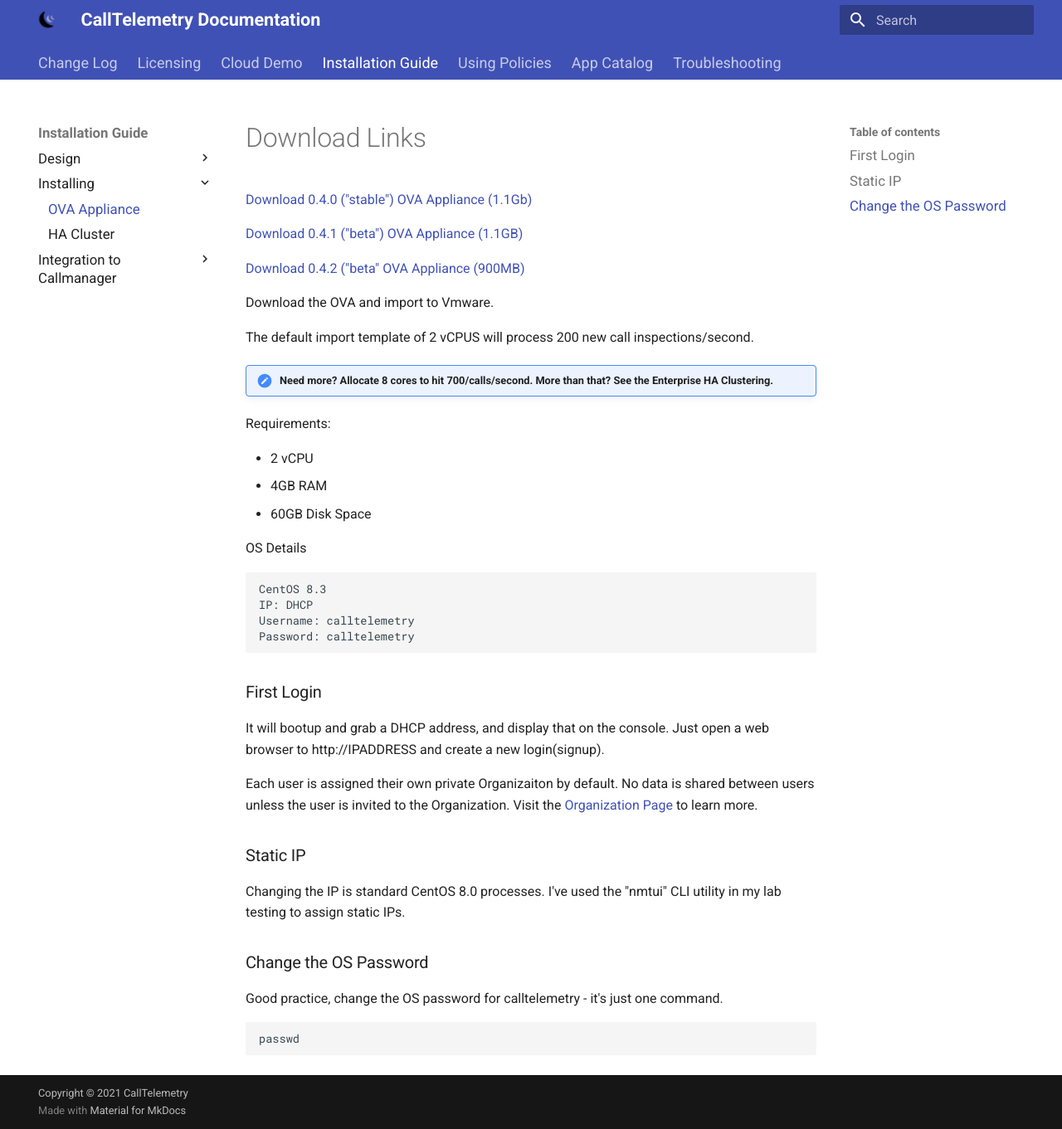
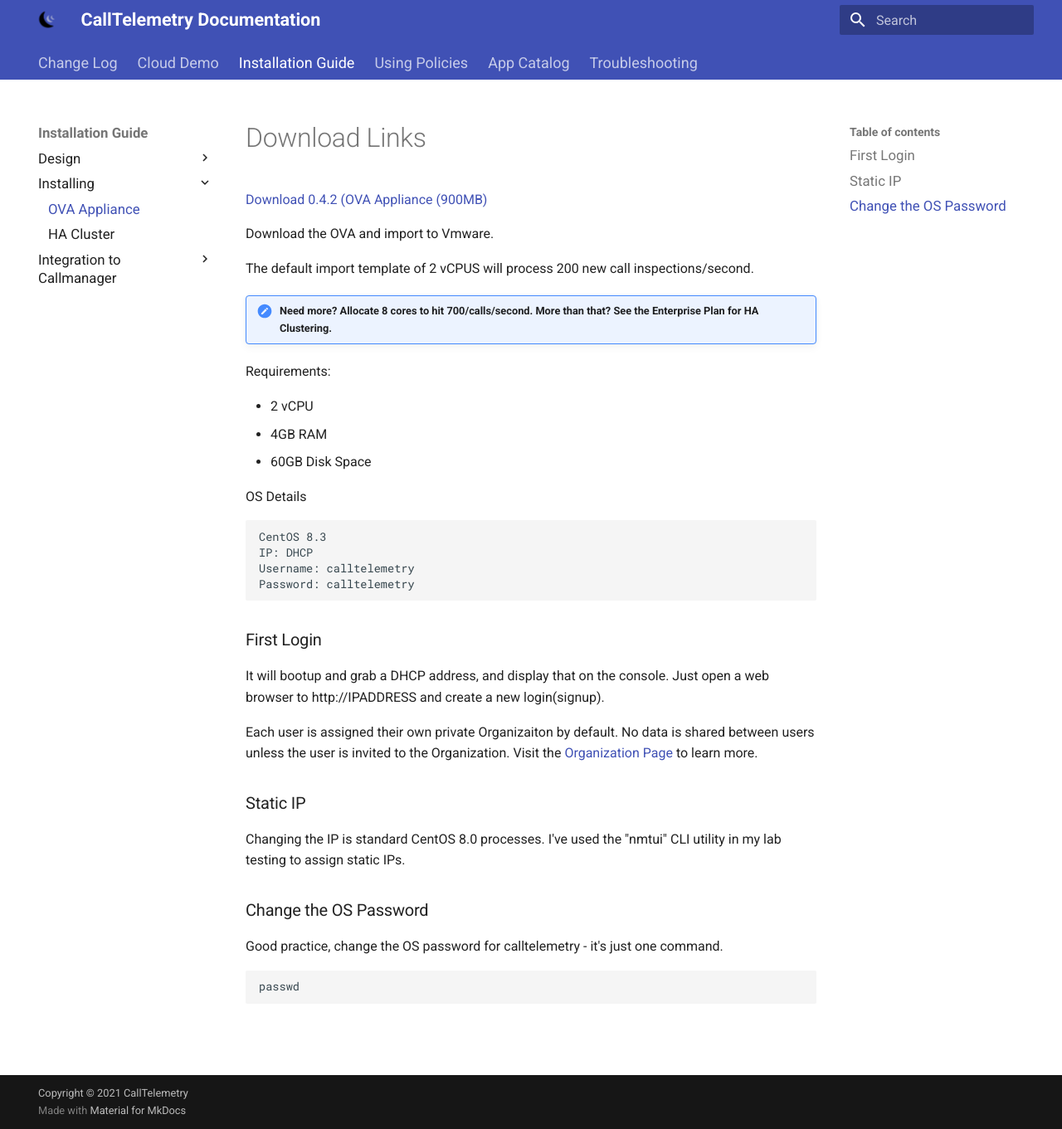
Before and after one commit to calltelemetry/calltelemetry, an MkDocs documentation site: the page built from docs/deployment/ova.md, in a window 1280 px wide and 1361 px high. Shown: the whole window at 83% size. Built offline with MkDocs 1.6.1 and Material for MkDocs 9.7.7, drawn with Linux system fonts in a browser that asks for light colours.

Commit message:
removed licensing page and 041 and 042 links

```diff
--- a/docs/deployment/ova.md
+++ b/docs/deployment/ova.md
@@ -1,15 +1,11 @@
 # Download Links
-<a href="https://storage.googleapis.com/ct_ovas/CallTelemetry-stable.ova">Download 0.4.0 ("stable") OVA Appliance (1.1Gb)</a>
-
-<a href="https://storage.googleapis.com/ct_ovas/CallTelemetry-041.ova">Download 0.4.1 ("beta") OVA Appliance (1.1GB)</a>
-
-<a href="https://storage.googleapis.com/ct_ovas/CallTelemetry-042.ova">Download 0.4.2 ("beta" OVA Appliance (900MB)</a>
+<a href="https://storage.googleapis.com/ct_ovas/CallTelemetry-042.ova">Download 0.4.2 (OVA Appliance (900MB)</a>
 
 Download the OVA and import to Vmware.
 
 The default import template of 2 vCPUS will process 200 new call inspections/second.
 
-!!! note "Need more? Allocate 8 cores to hit 700/calls/second. More than that? See the Enterprise HA Clustering."
+!!! note "Need more? Allocate 8 cores to hit 700/calls/second. More than that? See the Enterprise Plan for HA Clustering."
 
 Requirements:
 
--- a/mkdocs.yml
+++ b/mkdocs.yml
@@ -2,7 +2,7 @@
 site_url: https://docs.calltelemetry.com
 nav:
     - Change Log: changelog.md
-    - Licensing: licensing.md
+    # - Licensing: licensing.md
     - Cloud Demo: cloud.md
     - Installation Guide:
       - Design:
```
